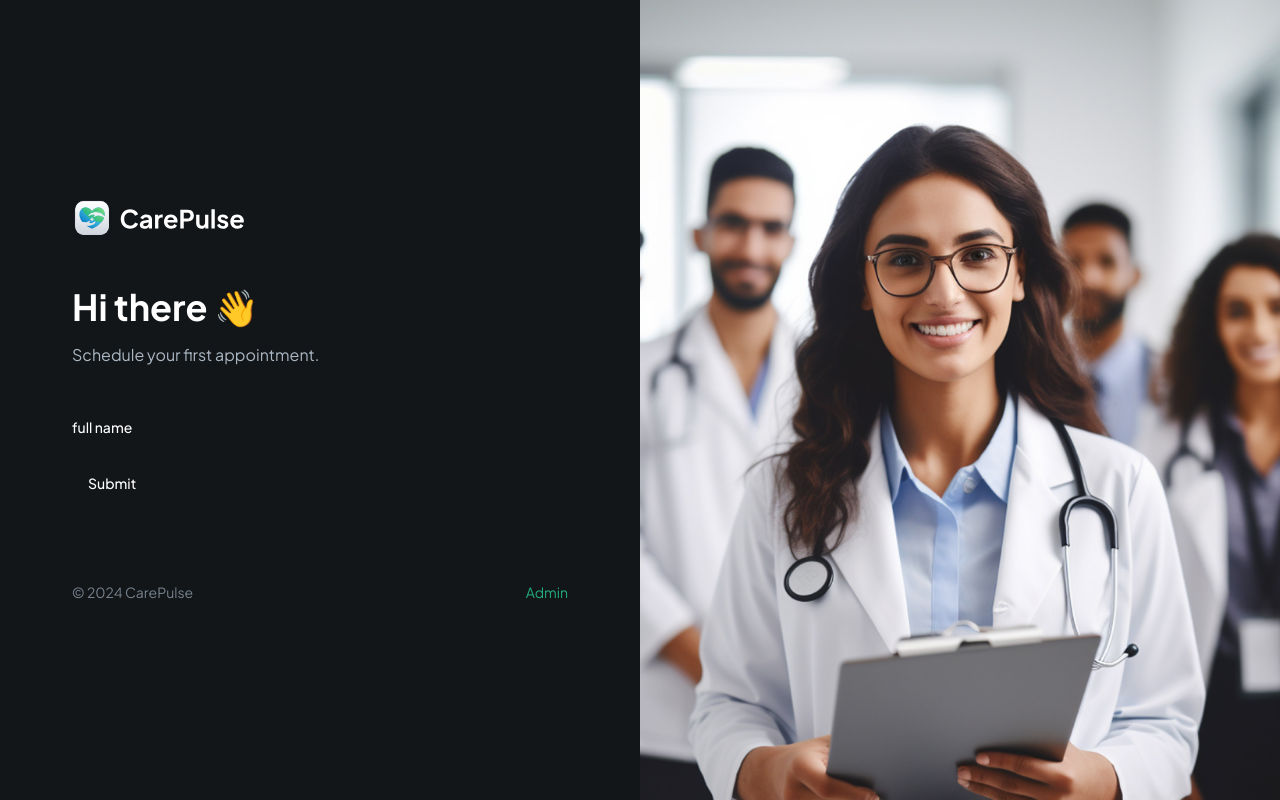
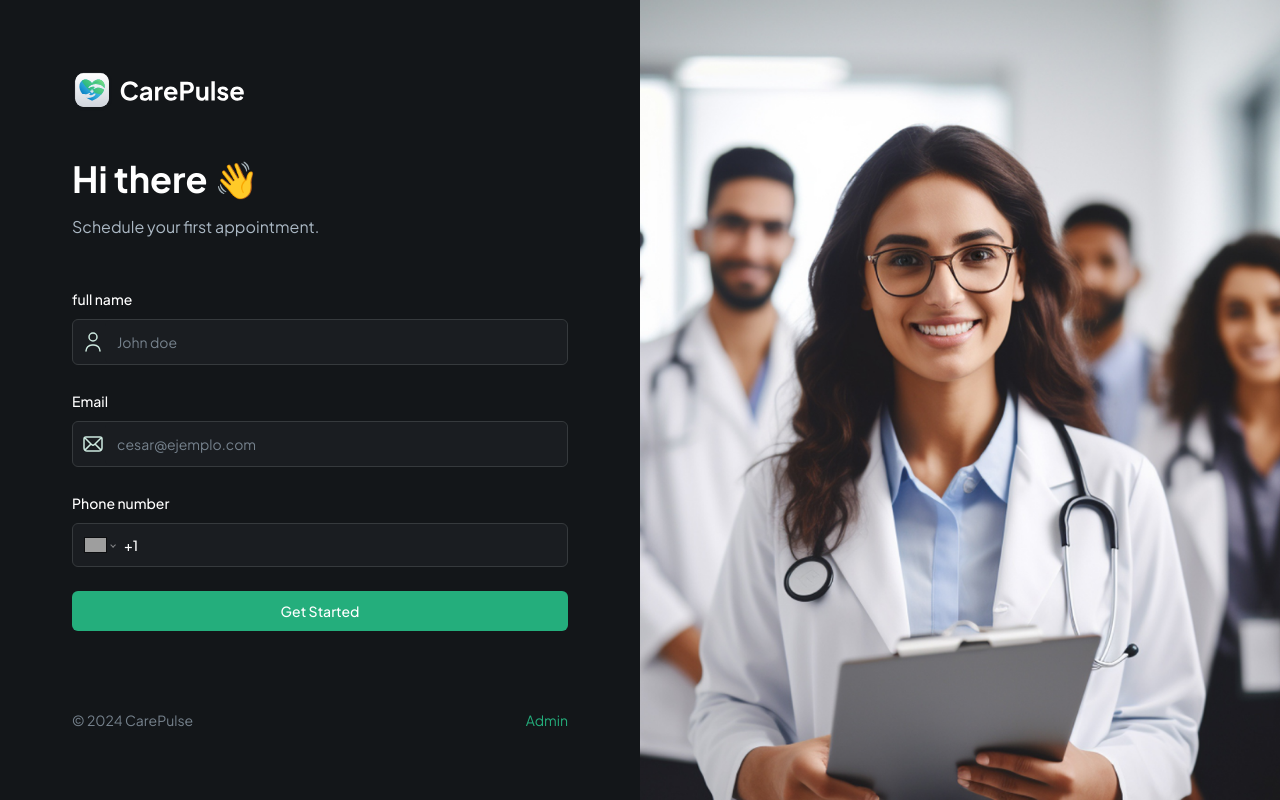
Before and after one commit to lalocesar2003/health_care_nextJS, a Next.js app: page / in a window 1280 px wide. Built offline with nearby package versions, Linux system fonts and the light colour scheme; grey boxes are pictures that could not be loaded.

Commit message:
error con next router llegamos a la hora

```diff
--- a/components/CustomFormField.tsx
+++ b/components/CustomFormField.tsx
@@ -10,10 +10,14 @@
   FormLabel,
   FormMessage,
 } from "@/components/ui/form";
-import { Input } from "@/components/ui/input";
+import Image from "next/image";
 
 import { Control } from "react-hook-form";
 import { FormFieldType } from "./forms/PatientForm";
+import { Input } from "./ui/input";
+import "react-phone-number-input/style.css";
+import PhoneInput from "react-phone-number-input";
+import { E164Number } from "libphonenumber-js/core";
 
 interface CustomProps {
   control: Control<any>;
@@ -29,8 +33,52 @@
   children?: React.ReactNode;
   renderSkeleton?: (field: any) => React.ReactNode;
 }
+const RenderField = ({ field, props }: { field: any; props: CustomProps }) => {
+  const { fieldType, iconSrc, iconAlt, placeholder } = props;
 
-const CustomFormField = ({ control, fieldType, name, label }: CustomProps) => {
+  switch (fieldType) {
+    case FormFieldType.INPUT:
+      return (
+        <div className="flex rounded-md border border-dark-500 bg-dark-400">
+          {iconSrc && (
+            <Image
+              src={iconSrc}
+              height={24}
+              width={24}
+              alt={iconAlt || "icon"}
+              className="ml-2"
+            />
+          )}
+          <FormControl>
+            <Input
+              placeholder={placeholder}
+              {...field}
+              className="shad-input border-0"
+            />
+          </FormControl>
+        </div>
+      );
+    case FormFieldType.PHONE_INPUT:
+      return (
+        <FormControl>
+          <PhoneInput
+            defaultCountry="US"
+            placeholder={placeholder}
+            international
+            withCountryCallingCode
+            value={field.value as E164Number | undefined}
+            onChange={field.onChange}
+            className="input-phone shad-input border-0"
+          />
+        </FormControl>
+      );
+    default:
+      break;
+  }
+};
+
+const CustomFormField = (props: CustomProps) => {
+  const { control, fieldType, name, label } = props;
   return (
     <FormField
       control={control}
@@ -40,6 +88,10 @@
           {fieldType !== FormFieldType.CHECKBOX && label && (
             <FormLabel>{label}</FormLabel>
           )}
+
+          <RenderField field={field} props={props} />
+
+          <FormMessage className="shad-error" />
         </FormItem>
       )}
     />
--- /dev/null
+++ b/components/SubmitButton.tsx
@@ -0,0 +1,34 @@
+import React from "react";
+import Image from "next/image";
+import { Button } from "./ui/button";
+interface ButtonProps {
+  isLoading: boolean;
+  className?: string;
+  children: React.ReactNode;
+}
+const SubmitButton = ({ isLoading, className, children }: ButtonProps) => {
+  return (
+    <Button
+      type="submit"
+      disabled={isLoading}
+      className={className ?? "shad-primary-btn w-full"}
+    >
+      {isLoading ? (
+        <div className="flex items-center gap-4">
+          <Image
+            src="/assets/icons/loader.svg"
+            alt="loader"
+            width={24}
+            height={24}
+            className="animate-spin"
+          />
+          Loading...
+        </div>
+      ) : (
+        children
+      )}
+    </Button>
+  );
+};
+
+export default SubmitButton;
--- a/components/forms/PatientForm.tsx
+++ b/components/forms/PatientForm.tsx
@@ -3,9 +3,12 @@
 import { zodResolver } from "@hookform/resolvers/zod";
 import { useForm } from "react-hook-form";
 import { z } from "zod";
-import { Button } from "@/components/ui/button";
+import { useState } from "react";
 import { Form } from "@/components/ui/form";
 import CustomFormField from "../CustomFormField";
+import SubmitButton from "../SubmitButton";
+import { UserFormValidation } from "@/lib/validation";
+import { useRouter } from "next/router";
 
 export enum FormFieldType {
   INPUT = "input",
@@ -17,22 +20,33 @@
   SKELETON = "skeleton",
 }
 
-const formSchema = z.object({
-  username: z.string().min(2, {
-    message: "Username must be at least 2 characters.",
-  }),
-});
+const PatientForm = () => {
+  const router = useRouter();
+  const [isLoading, setIsLoading] = useState(false);
 
-const PatientForm = () => {
-  const form = useForm<z.infer<typeof formSchema>>({
-    resolver: zodResolver(formSchema),
+  const form = useForm<z.infer<typeof UserFormValidation>>({
+    resolver: zodResolver(UserFormValidation),
     defaultValues: {
-      username: "",
+      name: "",
+      email: "",
+      phone: "",
     },
   });
 
-  function onSubmit(values: z.infer<typeof formSchema>) {
-    console.log(values);
+  async function onSubmit({
+    name,
+    email,
+    phone,
+  }: z.infer<typeof UserFormValidation>) {
+    setIsLoading(true);
+
+    try {
+      // const userData = { name, email, phone };
+      // const user = await createUser(userData);
+      // if(user) router.push(`/patients/${user.$id}/register`)
+    } catch (error) {
+      console.log(error);
+    }
   }
 
   return (
@@ -53,7 +67,25 @@
           iconAlt="user"
         />
 
-        <Button type="submit">Submit</Button>
+        <CustomFormField
+          fieldType={FormFieldType.INPUT}
+          control={form.control}
+          name="email"
+          label="Email"
+          placeholder="cesar@ejemplo.com"
+          iconSrc="/assets/icons/email.svg"
+          iconAlt="email"
+        />
+
+        <CustomFormField
+          fieldType={FormFieldType.PHONE_INPUT}
+          control={form.control}
+          name="phone"
+          label="Phone number"
+          placeholder="(555) 123-4567"
+        />
+
+        <SubmitButton isLoading={isLoading}>Get Started</SubmitButton>
       </form>
     </Form>
   );
--- /dev/null
+++ b/lib/validation.ts
@@ -0,0 +1,11 @@
+import { z } from "zod";
+export const UserFormValidation = z.object({
+  name: z
+    .string()
+    .min(2, "Name must be at least 2 characters.")
+    .max(50, "Name must be at most 50 characters."),
+  email: z.string().email("Invalid email address."),
+  phone: z
+    .string()
+    .refine((phone) => /^\+\d{10,15}$/.test(phone), "Invalid phone number"),
+});
--- a/package.json
+++ b/package.json
@@ -20,6 +20,7 @@
     "react": "^18",
     "react-dom": "^18",
     "react-hook-form": "^7.52.2",
+    "react-phone-number-input": "^3.4.5",
     "tailwind-merge": "^2.5.2",
     "tailwindcss-animate": "^1.0.7",
     "zod": "^3.23.8"
```
Also changed, not shown: 1 other file (tests, documents, lock files or other folders).
